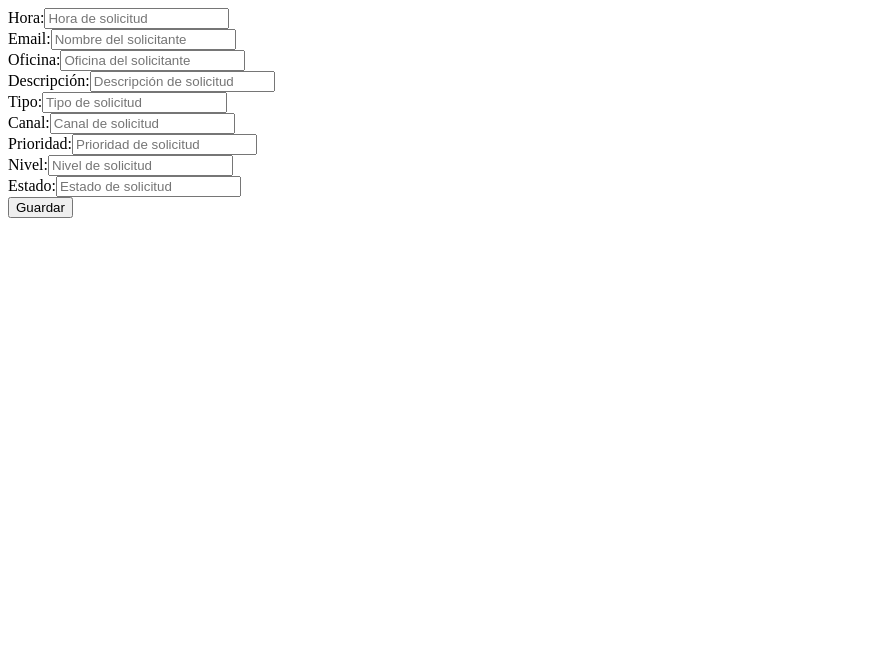
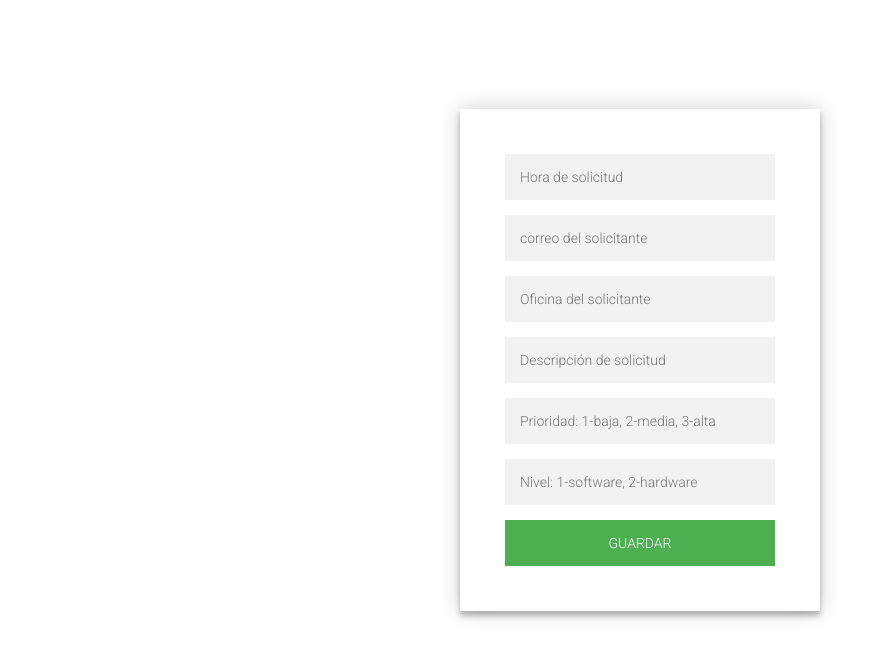
Before and after one commit to rgr2228/SupportFormFront, an Angular app: page /createRequest in a window 1280 px wide. Shown: the top 658 px of the page, without its empty margins (0-882 px from the left). Built offline with nearby package versions, Linux system fonts and the light colour scheme.

Commit message:
terminado

```diff
--- a/src/app/createRequest.component.ts
+++ b/src/app/createRequest.component.ts
@@ -29,10 +29,10 @@ export class CreateRequestComponent {
   onSave() {
     this.service.createRequest(this.request).subscribe(
       result => {
-        if (result === '') {
+        if (result['idRequest'] === '') {
+          this.errorMessage = result;
+        } else {
           this.router.navigate(['/requests']);
-        } else {
-          this.errorMessage = result;
         }
     }
     );
--- a/src/app/createRequest.html
+++ b/src/app/createRequest.html
@@ -1,42 +1,14 @@
-<form name="requestForm" (submit)="onSave()">
-	<div>
-		<div>
-			<label>Hora:</label>
+<div class="login-page">
+  <div class="form">
+    <form name="requestForm" (submit)="onSave()" class="login-form">
       <input type="text" placeholder="Hora de solicitud" required [(ngModel)]="request.eventTime" name="eventTime">
-		</div>
-		<div>
-			<label>Email:</label>
-			<input type="text" placeholder="Nombre del solicitante" required [(ngModel)]="request.user" name="user">
-		</div>
-		<div>
-			<label>Oficina:</label>
+      <input type="text" placeholder="correo del solicitante" required [(ngModel)]="request.user" name="user">
       <input type="text" placeholder="Oficina del solicitante" required [(ngModel)]="request.office" name="office">
-    </div>
-    <div>
-			<label>Descripción:</label>
       <input type="text" placeholder="Descripción de solicitud" required [(ngModel)]="request.description" name="description">
-    </div>
-    <div>
-			<label>Tipo:</label>
-			<input type="text" placeholder="Tipo de solicitud" required [(ngModel)]="request.typeRequest" name="typeRequest">
-    </div>
-    <div>
-			<label>Canal:</label>
-			<input type="text" placeholder="Canal de solicitud" required [(ngModel)]="request.channel" name="channel">
-    </div>
-    <div>
-			<label>Prioridad:</label>
-			<input type="text" placeholder="Prioridad de solicitud" required [(ngModel)]="request.priority" name="priority">
-    </div>
-    <div>
-			<label>Nivel:</label>
-			<input type="text" placeholder="Nivel de solicitud" required [(ngModel)]="request.level" name="level">
-    </div>
-    <div>
-			<label>Estado:</label>
-			<input type="text" placeholder="Estado de solicitud" required [(ngModel)]="request.state" name="state">
-    </div>
+      <input type="text" placeholder="Prioridad: 1-baja, 2-media, 3-alta" required [(ngModel)]="request.priority" name="priority">
+      <input type="text" placeholder="Nivel: 1-software, 2-hardware" required [(ngModel)]="request.level" name="level">
       <button type="submit">Guardar</button>
       <span>{{errorMessage}}</span>
+    </form>
   </div>
-</form>
+</div>
--- a/src/app/user.service.ts
+++ b/src/app/user.service.ts
@@ -27,8 +27,8 @@ export class ServiciosService {
 
     createRequest(requestWS: Request) {
       return this.http.post('http://localhost:8080/SupportFormServices/rest/Request/create', {'eventTime': requestWS.eventTime,
-      'user': requestWS.user, 'office': requestWS.office, 'description': requestWS.description, 'typeRequest': requestWS.typeRequest,
-    'channel': requestWS.channel, 'priority': requestWS.priority, 'level': requestWS.level, 'state': requestWS.state})
+      'user': requestWS.user, 'office': requestWS.office, 'description': requestWS.description, 'typeRequest': 'incidente',
+    'channel': 'Pagina Web', 'priority': requestWS.priority, 'level': requestWS.level, 'state': 'P'})
       .map(response => response.text());
     }
 
```
Lines whose indentation alone changed are shown as unchanged.
